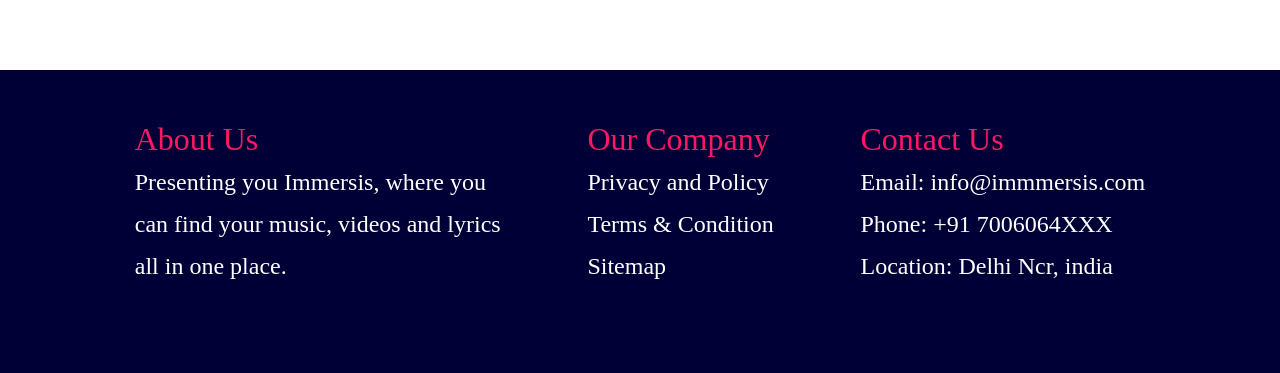
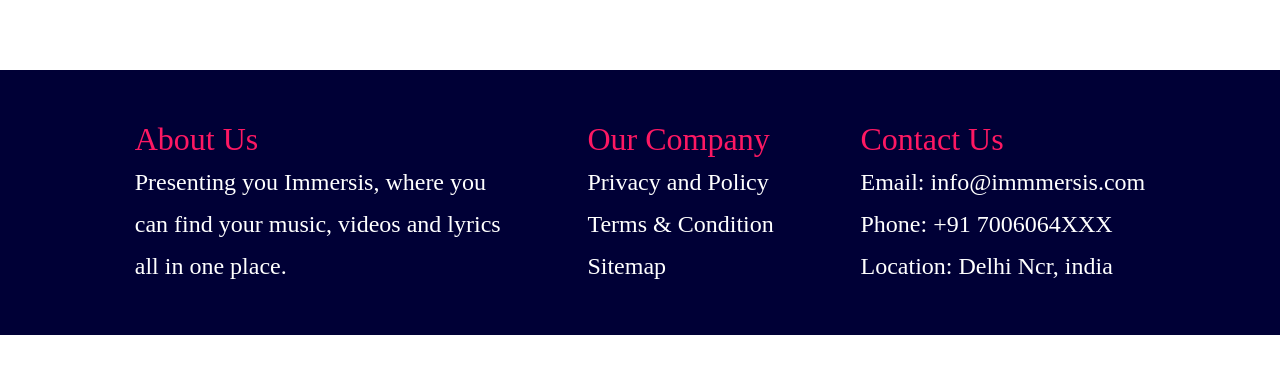
Before and after one commit to pesto-students/song-finder-frontend-f3-beta-2, a React (Create React App) app: page / in a window 1280 px wide. Shown: the part 1114-1487 px from the top of the page. After the commit the page ends 1449 px from the top, so only its background shows below. Built offline with nearby package versions, Linux system fonts and the light colour scheme; no server answers; a web font is replaced by a local one.

Commit message:
change footer height based on mini player

```diff
--- a/src/components/UI/Footer.js
+++ b/src/components/UI/Footer.js
@@ -1,11 +1,28 @@
 import { Grid, Typography } from '@material-ui/core';
 import { useLocation } from 'react-router-dom';
 import React from 'react';
+import { connect } from 'react-redux';
 import { makeStyles } from '@material-ui/styles';
 import colors from '../../colors';
 
 const useStyles = makeStyles((theme) => ({
     footer: {
+        backgroundColor: colors.secondaryColor,
+        maxWidth: '100vw',
+        padding: '3rem 3rem',
+        marginTop: '3rem',
+        direction: 'row',
+        justifyContent: 'space-evenly',
+        alignItems: 'center',
+        [theme.breakpoints.down('md')]: {
+            padding: '1rem 1rem',
+            marginTop: '1rem',
+            direction: 'row',
+            justifyContent: 'space-evenly',
+            alignItems: 'center'
+        }
+    },
+    footerExtend: {
         backgroundColor: colors.secondaryColor,
         maxWidth: '100vw',
         padding: '3rem 3rem 20vh',
@@ -38,7 +55,7 @@
     }
 }));
 
-function Footer() {
+function Footer({ currentAudio }) {
     const classes = useStyles();
     const location = useLocation();
 
@@ -51,7 +68,14 @@
         return null;
     }
     return (
-        <Grid container className={classes.footer}>
+        <Grid
+            container
+            className={
+                currentAudio.url || currentAudio.error
+                    ? classes.footerExtend
+                    : classes.footer
+            }
+        >
             <Grid item spacing={10}>
                 <Grid container direction="column">
                     <Grid item>
@@ -141,4 +165,10 @@
     );
 }
 
-export default Footer;
+function mapStateToProps(state) {
+    return { currentAudio: state.audio };
+}
+
+const ConnectedFooter = connect(mapStateToProps)(Footer);
+
+export default ConnectedFooter;
```
